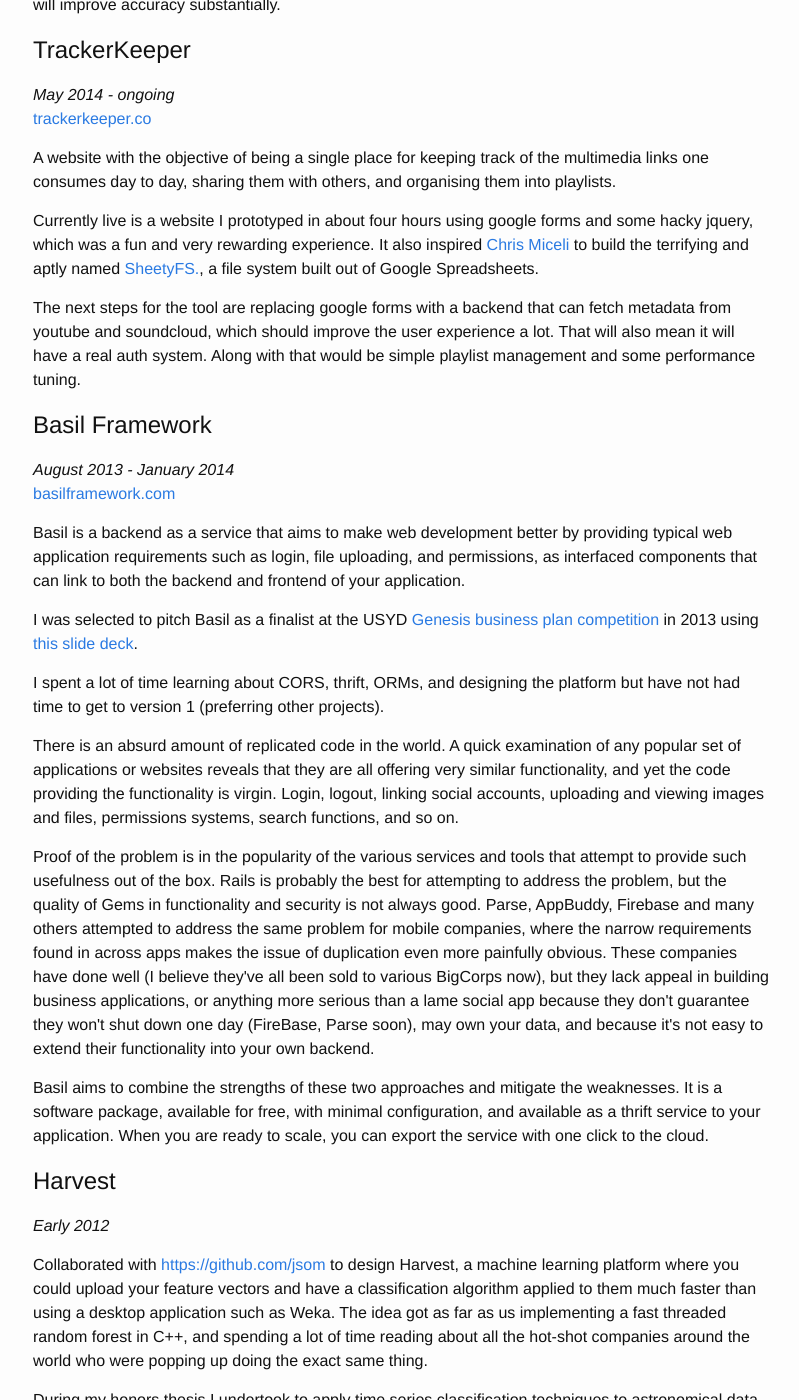
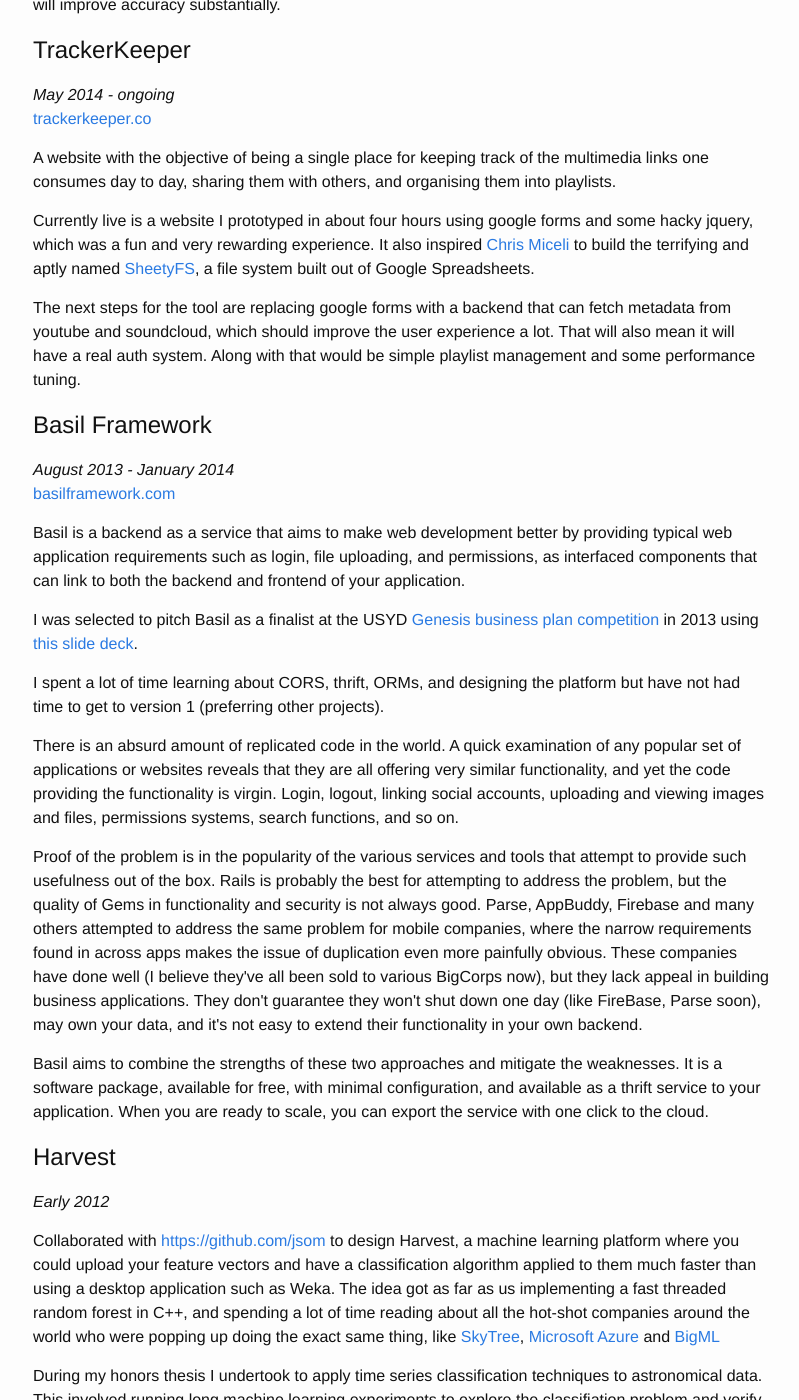
Before and after one commit to peterashwell/peterashwell.github.io, a Jekyll site: the page built from projects.md, in a window 1280 px wide and 1400 px high, scrolled down 420 px. Shown: the whole window, without its empty margins (237-1036 px from the left). Built offline with Jekyll 4.4.1, drawn with Linux system fonts in a browser that asks for light colours.

Commit message:
Added links to ML companies

```diff
--- a/projects.md
+++ b/projects.md
@@ -16,7 +16,7 @@
 <br />
 <a href="http://trackerkeeper.co">trackerkeeper.co</a>
 <p>A website with the objective of being a single place for keeping track of the multimedia links one consumes day to day, sharing them with others, and organising them into playlists.</p>
-<p>Currently live is a website I prototyped in about four hours using google forms and some hacky jquery, which was a fun and very rewarding experience. It also inspired <a href="https://github.com/cmiceli">Chris Miceli</a> to build the terrifying and aptly named <a href="https://github.com/cmiceli/sheetyfs">SheetyFS.</a>, a file system built out of Google Spreadsheets.</p>
+<p>Currently live is a website I prototyped in about four hours using google forms and some hacky jquery, which was a fun and very rewarding experience. It also inspired <a href="https://github.com/cmiceli">Chris Miceli</a> to build the terrifying and aptly named <a href="https://github.com/cmiceli/sheetyfs">SheetyFS</a>, a file system built out of Google Spreadsheets.</p>
 <p>The next steps for the tool are replacing google forms with a backend that can fetch metadata from youtube and soundcloud, which should improve the user experience a lot. That will also mean it will have a real auth system. Along with that would be simple playlist management and some performance tuning.</p>
 
 <h1>Basil Framework</h1>
@@ -27,13 +27,13 @@
 <p>I was selected to pitch Basil as a finalist at the USYD <a href="http://sydney.edu.au/business/genesis">Genesis business plan competition</a> in 2013 using <a href="https://docs.google.com/presentation/d/1qvK_DkQNHDPEPnQEfzBCNRcQYrxYQczjk0oZCzjtjXU/edit#slide=id.g10ee3a0fc_20">this slide deck</a>.</p>
 <p>I spent a lot of time learning about CORS, thrift, ORMs, and designing the platform but have not had time to get to version 1 (preferring other projects).</p>
 <p>There is an absurd amount of replicated code in the world. A quick examination of any popular set of applications or websites reveals that they are all offering very similar functionality, and yet the code providing the functionality is virgin. Login, logout, linking social accounts, uploading and viewing images and files, permissions systems, search functions, and so on.</p>
-<p>Proof of the problem is in the popularity of the various services and tools that attempt to provide such usefulness out of the box. Rails is probably the best for attempting to address the problem, but the quality of Gems in functionality and security is not always good. Parse, AppBuddy, Firebase and many others attempted to address the same problem for mobile companies, where the narrow requirements found in across apps makes the issue of duplication even more painfully obvious. These companies have done well (I believe they've all been sold to various BigCorps now), but they lack appeal in building business applications, or anything more serious than a lame social app because they don't guarantee they won't shut down one day (FireBase, Parse soon), may own your data, and because it's not easy to extend their functionality into your own backend.</p>
+<p>Proof of the problem is in the popularity of the various services and tools that attempt to provide such usefulness out of the box. Rails is probably the best for attempting to address the problem, but the quality of Gems in functionality and security is not always good. Parse, AppBuddy, Firebase and many others attempted to address the same problem for mobile companies, where the narrow requirements found in across apps makes the issue of duplication even more painfully obvious. These companies have done well (I believe they've all been sold to various BigCorps now), but they lack appeal in building business applications. They don't guarantee they won't shut down one day (like FireBase, Parse soon), may own your data, and it's not easy to extend their functionality in your own backend.</p>
 <p>Basil aims to combine the strengths of these two approaches and mitigate the weaknesses. It is a software package, available for free, with minimal configuration, and available as a thrift service to your application. When you are ready to scale, you can export the service with one click to the cloud.</p>
 
 <h1>Harvest</h1>
 <em>Early 2012</em>
 <br />
-<p>Collaborated with <a href="https://github.com/jsom">https://github.com/jsom</a> to design Harvest, a machine learning platform where you could upload your feature vectors and have a classification algorithm applied to them much faster than using a desktop application such as Weka. The idea got as far as us implementing a fast threaded random forest in C++, and spending a lot of time reading about all the hot-shot companies around the world who were popping up doing the exact same thing.</p>
+<p>Collaborated with <a href="https://github.com/jsom">https://github.com/jsom</a> to design Harvest, a machine learning platform where you could upload your feature vectors and have a classification algorithm applied to them much faster than using a desktop application such as Weka. The idea got as far as us implementing a fast threaded random forest in C++, and spending a lot of time reading about all the hot-shot companies around the world who were popping up doing the exact same thing, like <a href="http://www.skytree.net/">SkyTree</a>, <a href="http://azure.microsoft.com/en-us/services/machine-learning/">Microsoft Azure</a> and <a href="https://bigml.com/">BigML</a></p>
 <p>During my honors thesis I undertook to apply time series classification techniques to astronomical data. This involved running long machine learning experiments to explore the classifiation problem and verify my results. Although I could do other work while waiting for programs to finish, the turnaround time on the experiments was long enough to be disruptive to my thinking and attempting to solve the problem.</p>
 <p>I was using Weka, a machine learning toolkit written in Java and produced by the University of Waikato. All credit to the Waikato guys, but Weka's algorithms are mostly for learning and lightweight experimentation, and they do not scale well. Frustrated with the slowness of my tools, I wondered at the potential of a cloud based service to make machine learning research faster. Machine learning classification algorithms have various strengths and weaknesses, but the structure of the input for most popular algorithms is almost the same.</p>
 <ul>
```
